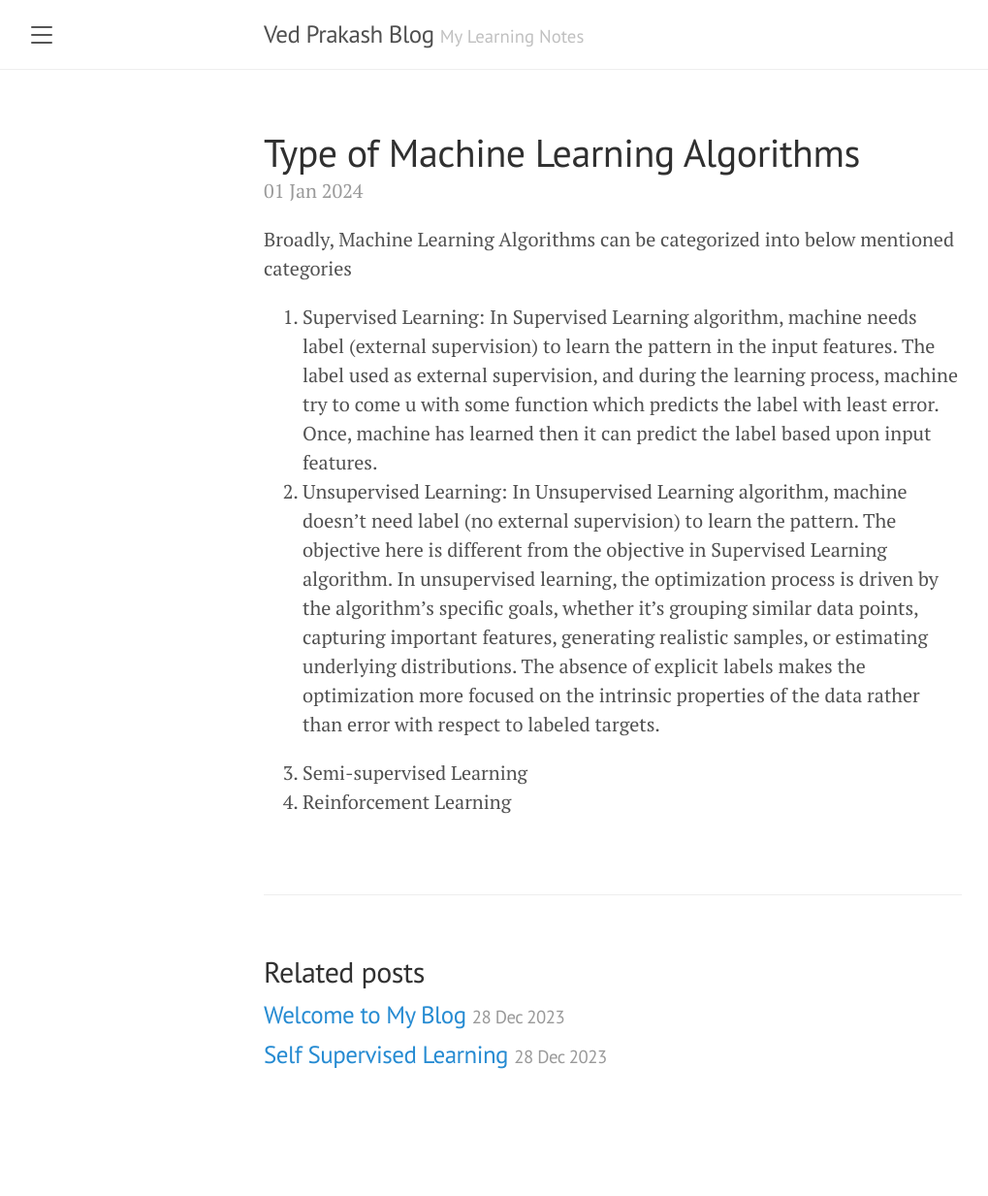
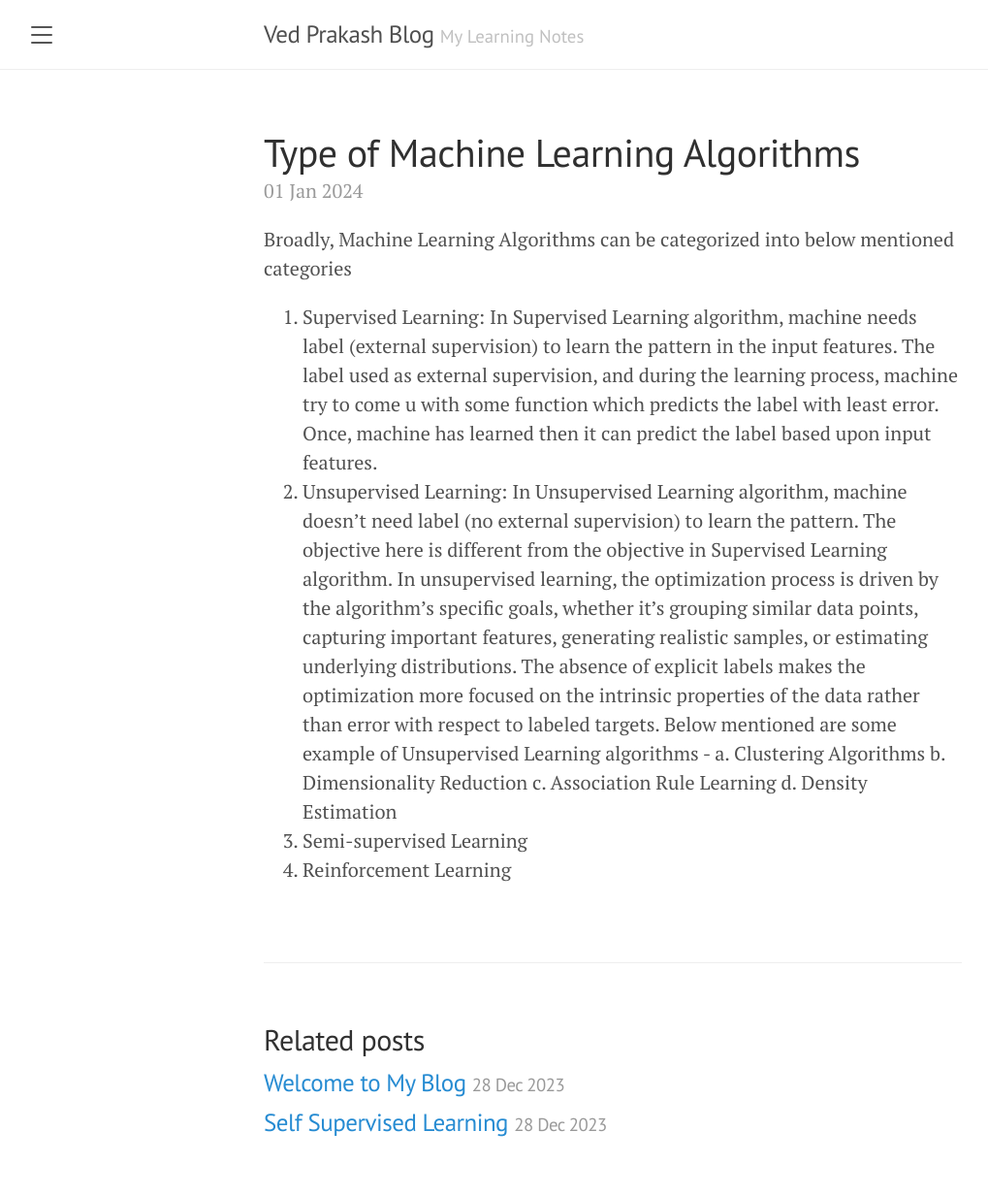
Before and after one commit to Ved-Prakash-Singh/Ved-Prakash-Singh.github.io, a Jekyll site: the page built from _posts/2024-01-01-Self Supervised Learning.md, in a window 1280 px wide. Shown: the whole page at 97% size, without its empty margins (8-1027 px from the left). Built offline with Jekyll 4.4.1, drawn with Linux system fonts in a browser that asks for light colours; before the commit the page ends 1163 px from its top, so only the background shows below that.

Commit message:
Update 2024-01-01-Self Supervised Learning.md

```diff
--- a/_posts/2024-01-01-Self Supervised Learning.md
+++ b/_posts/2024-01-01-Self Supervised Learning.md
@@ -4,10 +4,12 @@ title: Type of Machine Learning Algorithms
 ---
 
 Broadly, Machine Learning Algorithms can be categorized into below mentioned categories
-1. Supervised Learning:
-   In Supervised Learning algorithm, machine needs label (external supervision) to learn the pattern in the input features. The label used as external supervision, and during the learning process, machine try to come u with some function which predicts the label with least error. Once, machine has learned then it can predict the label based upon input features.
-3. Unsupervised Learning:
-   In Unsupervised Learning algorithm, machine doesn't need label (no external supervision) to learn the pattern. The objective here is different from the objective in Supervised Learning algorithm. In unsupervised learning, the optimization process is driven by the algorithm's specific goals, whether it's grouping similar data points, capturing important features, generating realistic samples, or estimating underlying distributions. The absence of explicit labels makes the optimization more focused on the intrinsic properties of the data rather than error with respect to labeled targets.
-
-5. Semi-supervised Learning
-6. Reinforcement Learning
+1. Supervised Learning: In Supervised Learning algorithm, machine needs label (external supervision) to learn the pattern in the input features. The label used as external supervision, and during the learning process, machine try to come u with some function which predicts the label with least error. Once, machine has learned then it can predict the label based upon input features.
+2. Unsupervised Learning: In Unsupervised Learning algorithm, machine doesn't need label (no external supervision) to learn the pattern. The objective here is different from the objective in Supervised Learning algorithm. In unsupervised learning, the optimization process is driven by the algorithm's specific goals, whether it's grouping similar data points, capturing important features, generating realistic samples, or estimating underlying distributions. The absence of explicit labels makes the optimization more focused on the intrinsic properties of the data rather than error with respect to labeled targets.
+   Below mentioned are some example of Unsupervised Learning algorithms -
+   a. Clustering Algorithms
+   b. Dimensionality Reduction
+   c. Association Rule Learning
+   d. Density Estimation
+3. Semi-supervised Learning
+4. Reinforcement Learning
```
